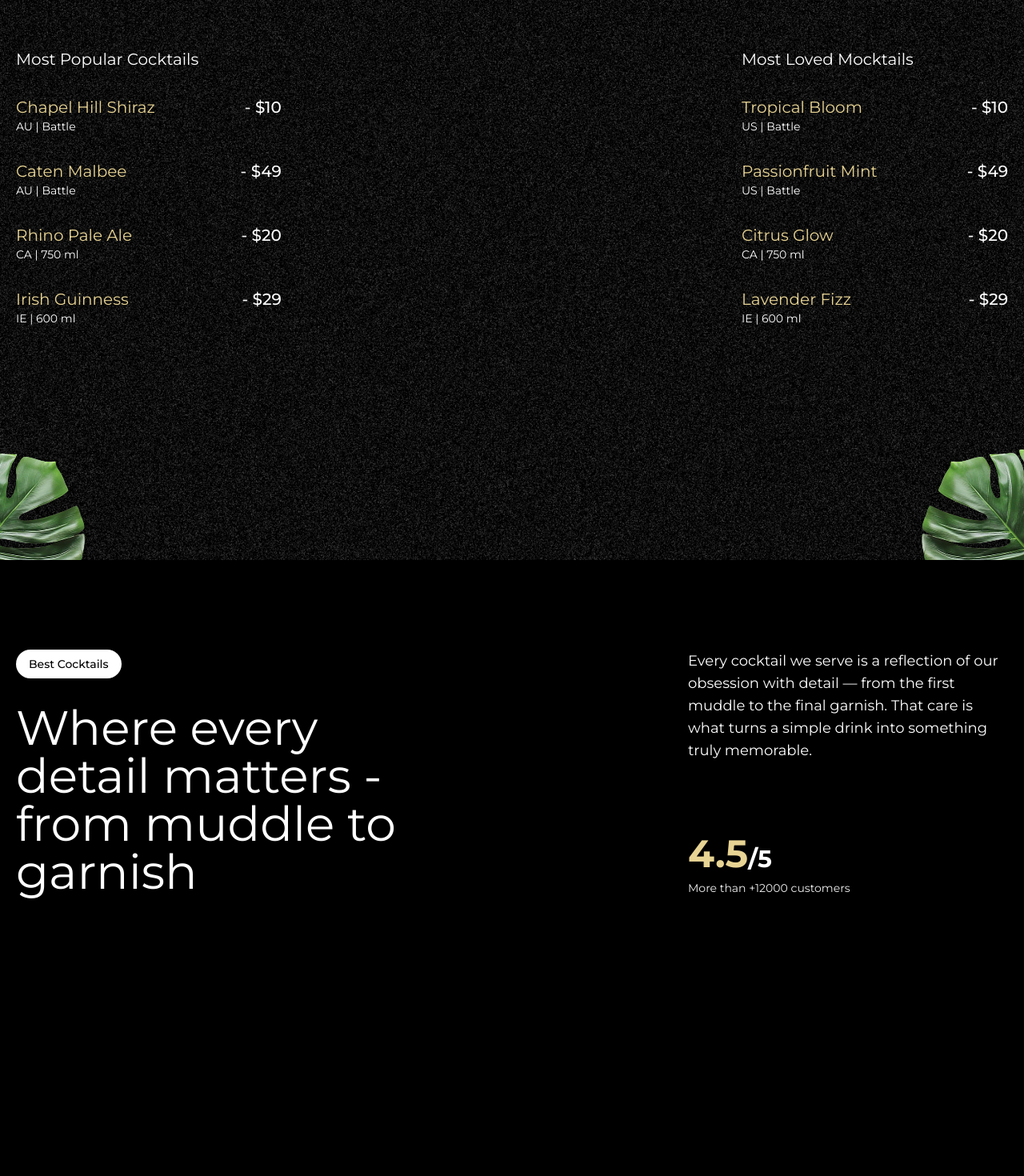
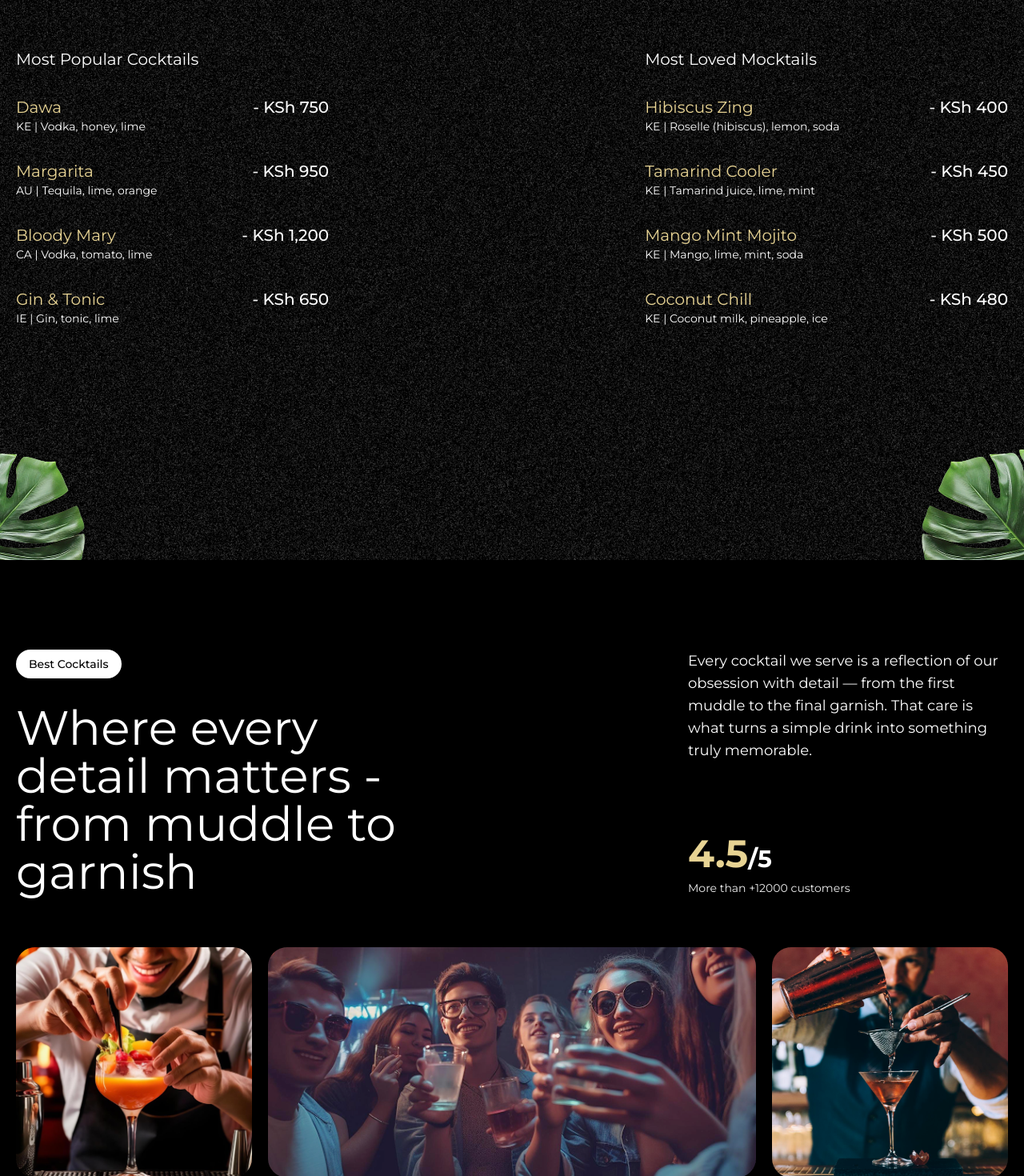
Before and after one commit to nhier17/drink-it, a Next.js app: page / in a window 1280 px wide. Shown: the part 900-2370 px from the top of the page at 80% size. Built offline with nearby package versions, Linux system fonts and the light colour scheme; a web font is replaced by a local one.

Commit message:
implemented about section

```diff
--- a/app/page.tsx
+++ b/app/page.tsx
@@ -5,9 +5,9 @@ import { SplitText, ScrollTrigger } from "gsap/all";
 import Hero from "@/components/features/Hero";
 import Cocktails from "@/components/features/Cocktails";
 import About from "@/components/features/About";
+import Art from "@/components/features/Art";
 
 gsap.registerPlugin(ScrollTrigger, SplitText);
-
 
 export default function Home() {
   return (
@@ -15,6 +15,7 @@ export default function Home() {
       <Hero />
       <Cocktails />
       <About />
+      <Art />
     </section>
   );
 }
--- a/components/features/About.tsx
+++ b/components/features/About.tsx
@@ -3,13 +3,28 @@
 import gsap from "gsap";
 import { SplitText } from "gsap/all";
 import { useGSAP } from "@gsap/react";
-
+import Image from "next/image";
 
 const About = () => {
     useGSAP(() => {
-        const aboutSplit = new SplitText(".about-title", {
-            type: "chars, words",
-        });
+        const titleSplit = SplitText.create('#about h2', {
+            type: 'words'
+           });
+
+           const scrollTimeline = gsap.timeline({
+            scrollTrigger: {
+                trigger: '#about',
+                start: 'top center',
+            },
+           });
+
+           scrollTimeline
+           .from(titleSplit.words, {
+              opacity: 0, duration: 1, yPercent: 100, ease: 'expo.out', stagger: 0.02
+          })
+           .from('.top-grid div, .bottom-grid div', {
+              opacity: 0, duration: 1, ease: 'power1.inOut', stagger: 0.04,
+          }, '-=0.5');
     }, []);
 
     return (
@@ -39,6 +54,36 @@ const About = () => {
                     </div>
                 </div>
             </div>
+
+            <div className="top-grid">
+                <div className="md:col-span-3">
+                    <div className="noisy" />
+                    <Image src="/images/abt1.png" alt="about" fill />
+                </div>
+
+                <div className="md:col-span-6">
+                    <div className="noisy" />
+                    <Image src="/images/abt2.png" alt="about" fill />
+                </div>
+
+                <div className="md:col-span-3">
+                    <div className="noisy" />
+                    <Image src="/images/abt5.png" alt="about" fill />
+                </div>
+            </div>
+
+            <div className="bottom-grid">
+                <div className="md:col-span-8">
+                    <div className="noisy" />
+                    <Image src="/images/abt3.png" alt="about" fill />
+                </div>
+
+                <div className="md:col-span-4">
+                    <div className="noisy" />
+                    <Image src="/images/abt4.png" alt="about" fill />
+                </div>
+            </div>
+
         </div>
     );
 };
--- /dev/null
+++ b/components/features/Art.tsx
@@ -0,0 +1,78 @@
+"use client";
+
+import gsap from "gsap";
+import { useGSAP } from "@gsap/react";
+import Image from "next/image";
+import { useMediaQuery } from "react-responsive";
+import { featureLists, goodLists } from "@/constants";
+
+const Art = () => {
+    const isMobile = useMediaQuery({ maxWidth: 768 });
+
+    useGSAP(() => {
+        const startValue = isMobile ? "top 20%" : "top top";
+
+        const maskTimeline = gsap.timeline({
+            scrollTrigger: {
+                trigger: "#art",
+                start: startValue,
+                end: "bottom center",
+                scrub: true,
+                pin: true,
+            },
+        });
+
+        maskTimeline
+        .to('.will-fade', { opacity: 0, stagger: 0.2, ease: 'power1.inOut' })
+        .to('.masked-img', { scale: 1.3, maskPosition: 'center', maskSize: '400%', duration: 1, ease: 'power1.inOut '})
+        .to('#masked-content', { opacity: 1, duration: 1, ease: 'power1.inOut'})
+
+    }, []);
+
+    return (
+        <div id="art">
+            <div className="container mx-auto h-full pt-2">
+                <h2 className="will-fade">The Art</h2>
+
+                <div className="content">
+                    <ul className="space-y-4 will-fade">
+                        {goodLists.map((feature, index) => (
+                            <li key={index} className="flex items-center gap-2">
+                                <Image src="/images/check.png" alt="check" width={100} height={100} />
+                                <p>{feature}</p>
+                            </li>
+                        ))}
+                    </ul>
+
+                    <div className="cocktail-img">
+                        <Image
+                        src="/images/under-img.jpg"
+                        alt="cocktail"
+                        fill
+                        className="abs-center masked-img size-full object-contain"
+                        />
+                    </div>
+
+                    <ul className="space-y-4 will-fade">
+                        {featureLists.map((feature, index) => (
+                            <li key={index} className="flex items-center justify-start gap-2">
+                                <Image src="/images/check.png" alt="check" fill />
+                                <p>{feature}</p>
+                            </li>
+                        ))}
+                    </ul>
+                </div>
+
+                <div className="masked-container">
+                    <h2 className="will-fade">Sip-Worthy Perfection</h2>
+                    <div id="masked-content">
+                        <h3>Made with Craft, Poured with Passion</h3>
+                        <p>This isn’t just a drink. It’s a carefully crafted moment made just for you.</p>
+                    </div>
+                </div>
+            </div>
+        </div>
+    );
+};
+
+export default Art;
--- a/components/features/Cocktails.tsx
+++ b/components/features/Cocktails.tsx
@@ -27,8 +27,8 @@ const Cocktails = () => {
 
     return (
         <section id="cocktails" className="noisy">
-            <Image src="/images/cocktail-left-leaf.png" alt="Cocktails" width={500} height={500} id="c-left-leaf" />
-            <Image src="/images/cocktail-right-leaf.png" alt="Cocktails" width={500} height={500} id="c-right-leaf" />
+            <Image src="/images/cocktail-left-leaf.png" alt="Cocktails" width={300} height={300} id="c-left-leaf" />
+            <Image src="/images/cocktail-right-leaf.png" alt="Cocktails" width={300} height={300} id="c-right-leaf" />
 
             <div className="list">
                 <div className="popular">
--- a/constants/index.ts
+++ b/constants/index.ts
@@ -19,57 +19,58 @@ const navLinks = [
 
    const cocktailLists = [
     {
-       name: "Chapel Hill Shiraz",
-       country: "AU",
-       detail: "Battle",
-       price: "$10",
+       name: "Dawa",
+       country: "KE",
+       detail: "Vodka, honey, lime",
+       price: "KSh 750",
     },
     {
-       name: "Caten Malbee",
+       name: "Margarita",
        country: "AU",
-       detail: "Battle",
-       price: "$49",
+       detail: "Tequila, lime, orange",
+       price: "KSh 950",
     },
     {
-       name: "Rhino Pale Ale",
+       name: "Bloody Mary",
        country: "CA",
-       detail: "750 ml",
-       price: "$20",
+       detail: "Vodka, tomato, lime",
+       price: "KSh 1,200",
     },
     {
-       name: "Irish Guinness",
+       name: "Gin & Tonic",
        country: "IE",
-       detail: "600 ml",
-       price: "$29",
+       detail: "Gin, tonic, lime",
+       price: "KSh 650",
     },
    ];
 
    const mockTailLists = [
     {
-       name: "Tropical Bloom",
-       country: "US",
-       detail: "Battle",
-       price: "$10",
+      name: "Hibiscus Zing",
+      country: "KE",
+      detail: "Roselle (hibiscus), lemon, soda",
+      price: "KSh 400",
     },
     {
-       name: "Passionfruit Mint",
-       country: "US",
-       detail: "Battle",
-       price: "$49",
+      name: "Tamarind Cooler",
+      country: "KE",
+      detail: "Tamarind juice, lime, mint",
+      price: "KSh 450",
     },
     {
-       name: "Citrus Glow",
-       country: "CA",
-       detail: "750 ml",
-       price: "$20",
+      name: "Mango Mint Mojito",
+      country: "KE",
+      detail: "Mango, lime, mint, soda",
+      price: "KSh 500",
     },
     {
-       name: "Lavender Fizz",
-       country: "IE",
-       detail: "600 ml",
-       price: "$29",
+      name: "Coconut Chill",
+      country: "KE",
+      detail: "Coconut milk, pineapple, ice",
+      price: "KSh 480",
     },
-   ];
+  ];
+
 
    const profileLists = [
     {
```
